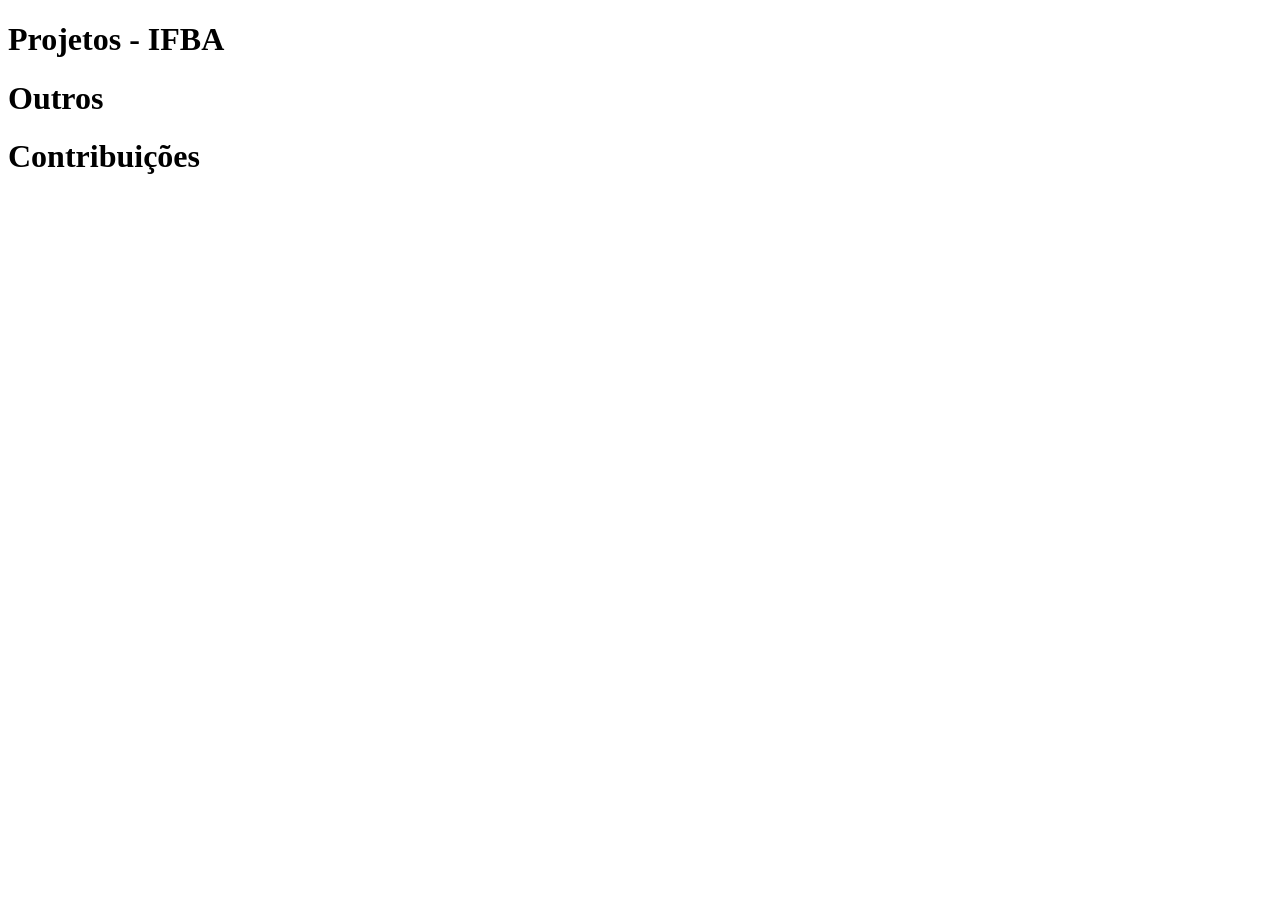
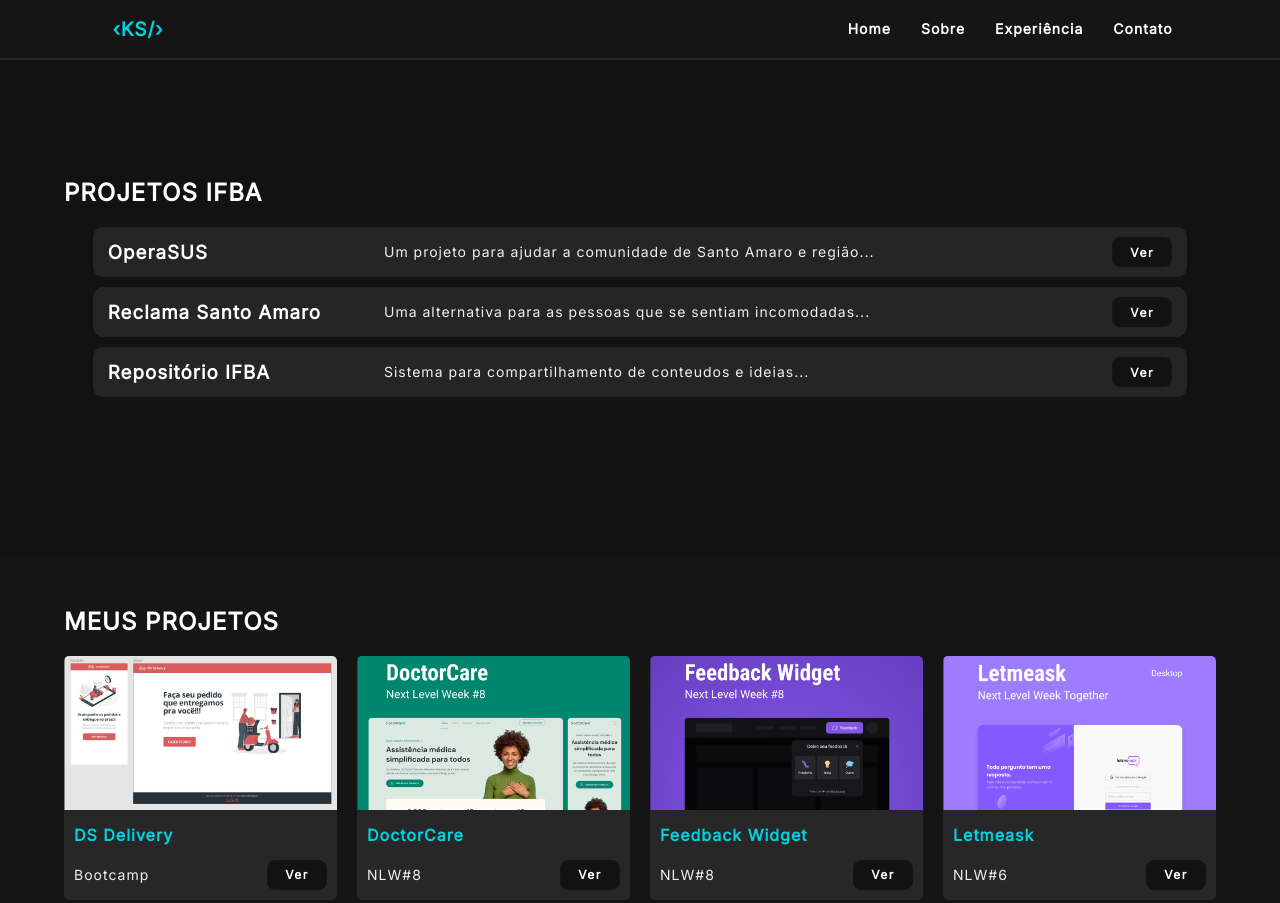
Before and after one commit to kevensantana/Profile, a plain HTML site: page projetos.html in a window 1280 px wide. Shown: the top 903 px of the page. Before the commit the page ends 800 px from the top, so only its background shows below. Drawn offline with Linux system fonts and the light colour scheme.

Commit message:
Pag Projetos

```diff
--- a/css/button.css
+++ b/css/button.css
@@ -150,6 +150,10 @@
       display: none;
     }
 
+    .projeto p {
+      display: none;
+    }
+
   #btn-mobile {
     display: block;
     background-color: #151515;
--- a/css/cards.css
+++ b/css/cards.css
@@ -108,6 +108,7 @@
 
    padding: 1px 1px 1x;
 
+   cursor: pointer;
 
    width: 60px;
    height: 30px;
--- a/css/master.css
+++ b/css/master.css
@@ -13,6 +13,10 @@
   font-size: 62.5%;
   /* 1rem=10px */
 
+  --background-fundo: #121212;
+  --marcacao: #151515;
+  --border: #252525;
+  --border-left: #272727;
 }
 
 html {
@@ -29,7 +33,7 @@ body{
 
     font-size: 1.6rem;
 
-    background-color: #121212;
+    background-color: var(--background-fundo);
     color: white;
     font-family: "Inter",
     sans-serif;
--- /dev/null
+++ b/css/projetos.css
@@ -0,0 +1,32 @@
+
+
+main{
+  padding-top: 10% ;
+
+}
+
+.projeto-list{
+  height: 30rem;
+  width: 95%;
+  margin: auto;
+  padding-top: 1rem;
+}
+
+
+.projeto{
+  border-radius: 1rem;
+  padding: 1rem 1.5rem;
+  background: var(--border);
+  display: flex;
+  justify-content: space-between;
+  align-items: center;
+
+  cursor: alias;
+
+  margin-bottom: 1rem;
+}
+
+.projeto p{
+  position: absolute;
+  left: 30%;
+}
--- a/projetos.html
+++ b/projetos.html
@@ -5,14 +5,82 @@
   <meta http-equiv="X-UA-Compatible" content="IE=edge">
   <meta name="viewport" content="width=device-width, initial-scale=1.0">
   <title>Projetos</title>
+  <link rel="stylesheet" href="css/master.css">
+  <link rel="stylesheet" href="css/mobile.css">
+  <link rel="stylesheet" href="css/home.css">
+  <link rel="stylesheet" href="css/cards.css">
+  <link rel="stylesheet" href="css/button.css">
+  <link rel="stylesheet" href="css/projetos.css">
 </head>
 <body>
 
+   <header id="header">
+     <div class="container-header">
+       <a id="logo" href="/#home">&lsaquo;KS/&rsaquo;</a>
 
-  <h1>Projetos - IFBA</h1>
+       <button id="btn-mobile"></button>
+       <nav id="nav">
+         <ul id="menu">
+           <li><a href="/#home">Home</a></li>
+           <li><a href="/#sobre">Sobre</a></li>
+           <li><a href="/#experiencia">Experiência</a></li>
+           <li><a href="#contato">Contato</a></li>
+         </ul>
+       </nav>
+     </div>
+   </header>
 
-  <h1>Outros</h1>
 
-  <h1>Contribuições</h1>
+   <main>
+
+      <section>
+        <div class="projetos-container">
+          <h1>Projetos IFBA</h1>
+          <div class="projeto-list">
+              <div class="projeto">
+                <h3>OperaSUS</h3>
+                <p class="text--medium">Um projeto para ajudar a comunidade de Santo Amaro e região...</p>
+                <a id="link" class="button-card">Ver</a>
+              </div>
+              <div class="projeto">
+                <h3>Reclama Santo Amaro</h3>
+                <p class="text--medium">Uma alternativa para as pessoas que se sentiam incomodadas... </p>
+                <a id="link" class="button-card">Ver</a>
+              </div>
+              <div class="projeto">
+                <h3>Repositório IFBA</h3>
+                <p class="text--medium">Sistema para compartilhamento de conteudos e ideias... </p>
+                <a id="link" class="button-card">Ver</a>
+              </div>
+          </div>
+        </div>
+      </section>
+
+      <section id="projetos">
+        <div class="projetos-container">
+          <h1>Meus Projetos</h1>
+          <div class="cards">
+            <div class="card">
+              <div class="image">
+                <img src="assets/image/projetos/design.jpeg" />
+              </div>
+              <div class="content">
+                <h3 class="title text--medium"> DS Delivery </h3>
+                <div class="info">
+                  <p class="text--medium">Bootcamp</p>
+                  <a id="link" class="button-card">Ver</a>
+                </div>
+              </div>
+            </div>
+          </div>
+        </div>
+      </section>
+   </main>
+
+
+
+      <script defer src="js/scripts.js"></script>
+      <script defer src="js/projetos.js"></script>
+      <script defer src="js/menu.js"></script>
 </body>
 </html>
```
Also changed, not shown: css/style.css (+5 -6 lines), index.html (+4 -4 lines). Lines whose indentation alone changed are shown as unchanged.
